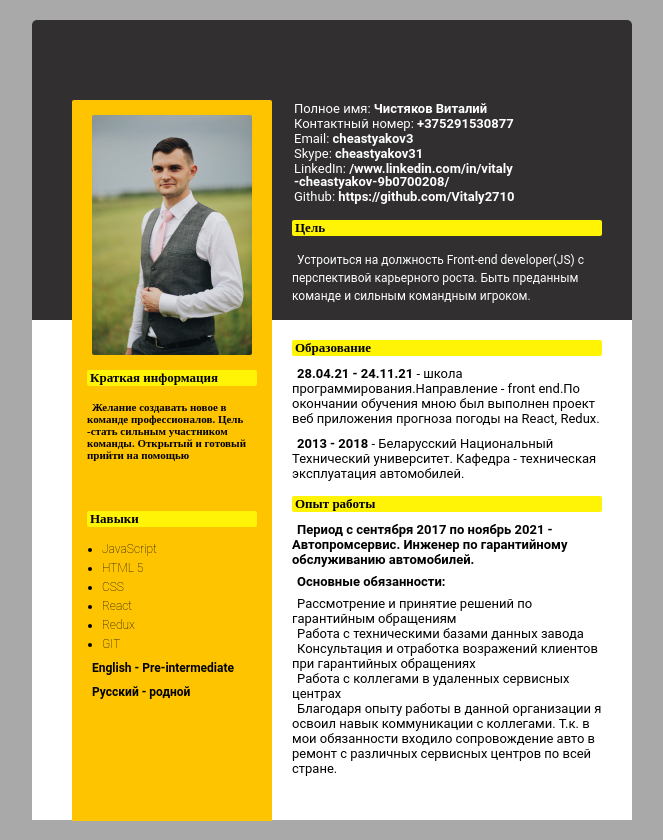
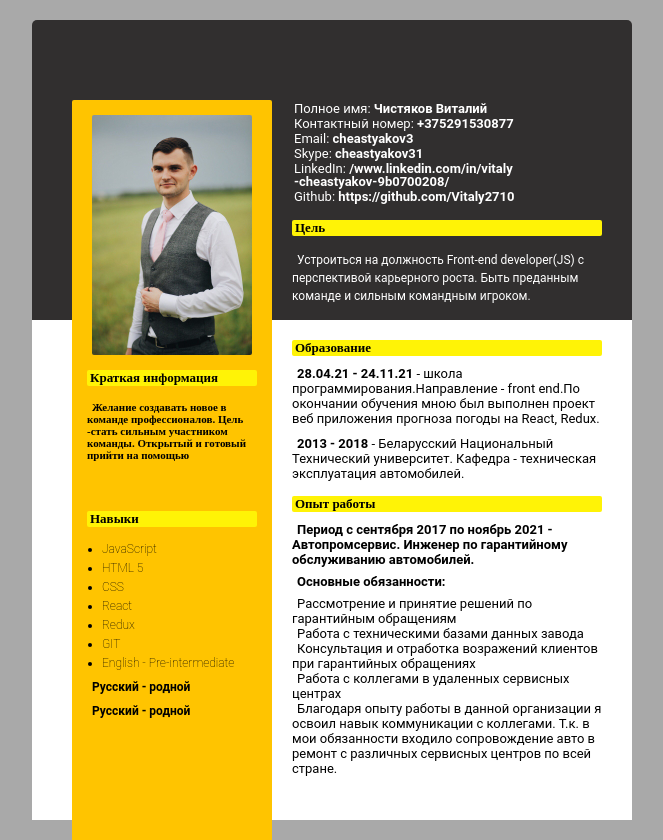
Before and after one commit to Vitaly2710/CV, a plain HTML site: page index.html in a window 1280 px wide. Shown: the whole page, without its empty margins (308-971 px from the left). Drawn offline with Linux system fonts and the light colour scheme.

Commit message:
Update index.html

```diff
--- a/index.html
+++ b/index.html
@@ -34,6 +34,7 @@
                             <li>Redux</li>
                             <li>GIT</li>
                             <li>English - Pre-intermediate</li>
+                            <li>Русский - родной </li>
                             <li>Русский - родной </li>
                          </ul>
                     </div>
```
